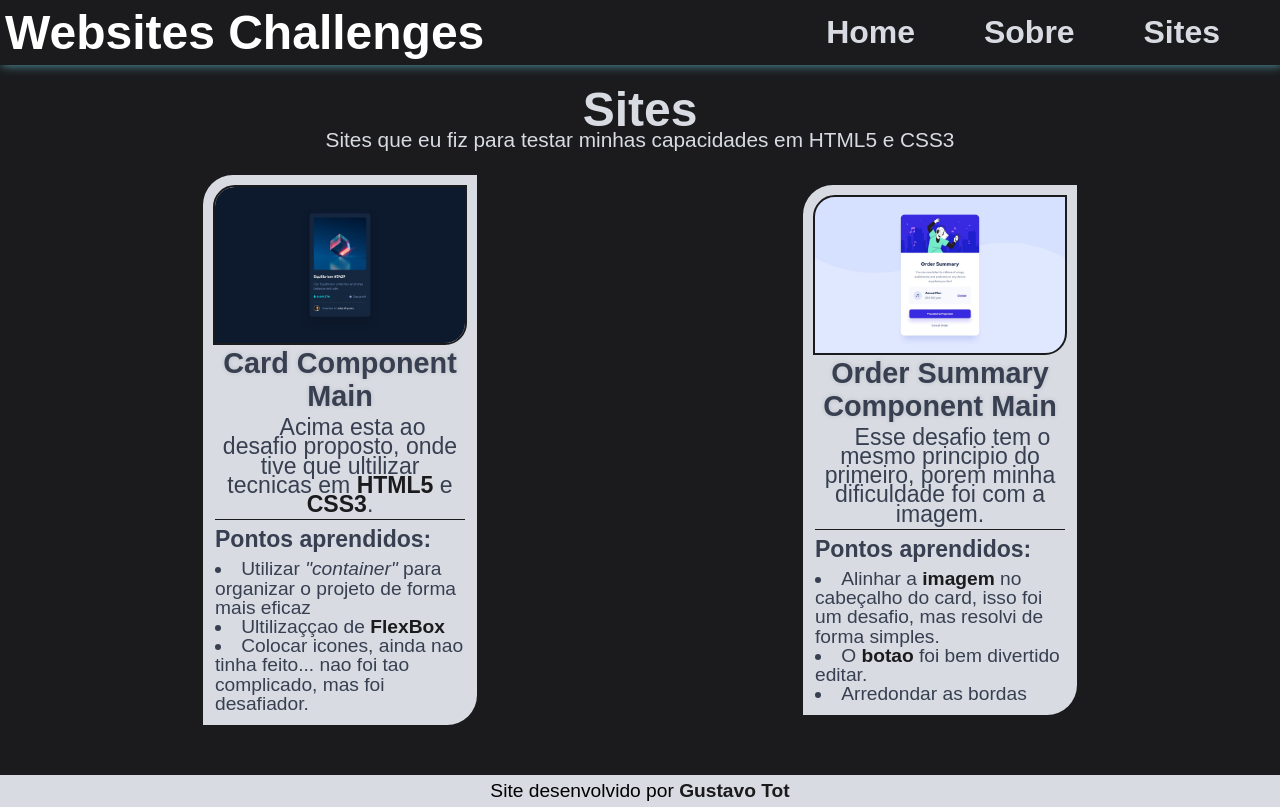
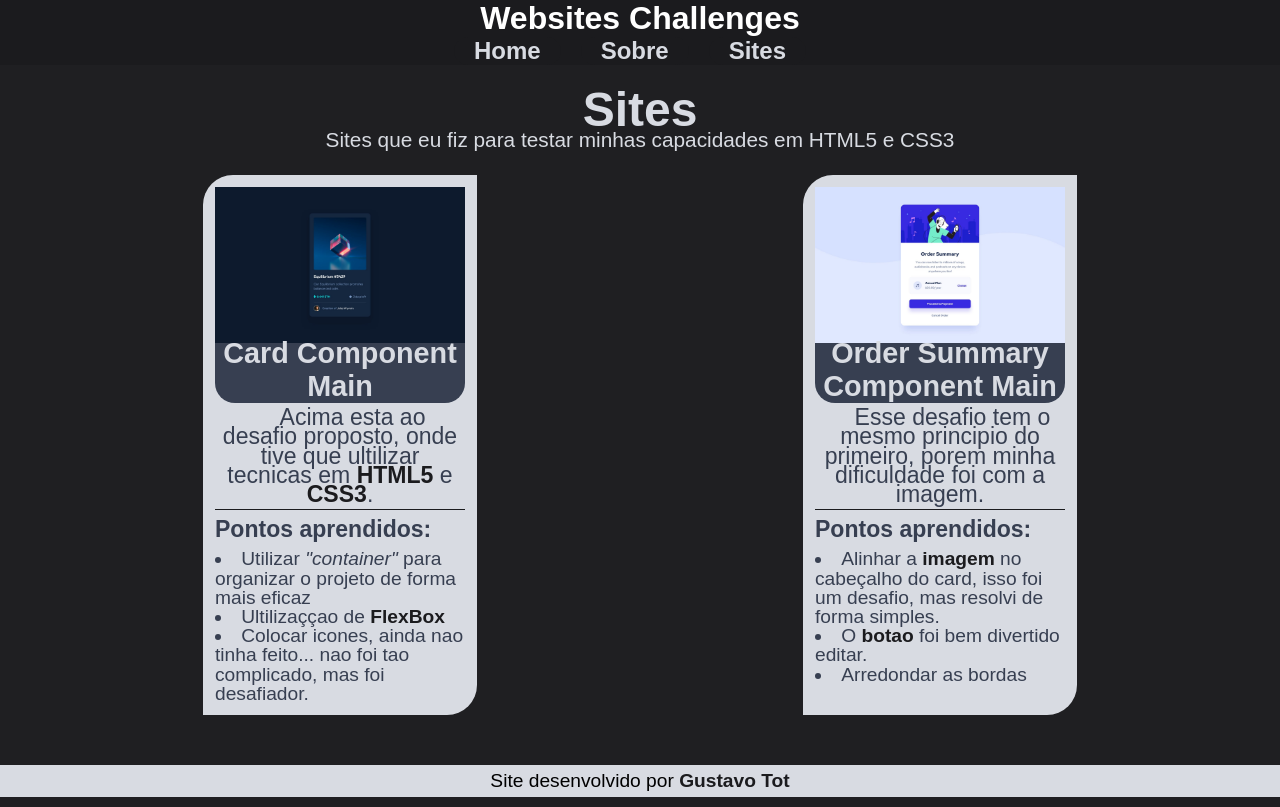
Before and after one commit to gustavotot/portifolio, a plain HTML site: page index.html in a window 1280 px wide. Drawn offline with Linux system fonts and the light colour scheme; a web font is replaced by a local one.

Commit message:
Atualização

```diff
--- /dev/null
+++ b/css/mobile.css
@@ -0,0 +1,34 @@
+@charset "UTF-8";
+
+
+:root{
+    /* Colors */
+    --color01: #d8dbe2;
+    --color02: #a9bcd0;
+    --color03: #58a4b0;
+    --color04: #373f51;
+    --color05: #1b1b1e;
+}
+
+header{
+    flex-direction: column;
+    padding: 10px;
+}
+
+#nav-container{
+    position: static;
+    flex-direction: column;
+    align-items: center;
+    justify-content: center;
+    width: 100%;
+}
+    #nav-container .nav-item{
+        text-align: center;
+        border-radius: 0;
+        width: 50%;
+        margin: 0;
+    }
+    #nav-container .nav-item:nth-child(2){
+        border-top: 1px solid;
+        border-bottom: 1px solid;
+    }
--- a/style.css
+++ b/css/style.css
@@ -10,8 +10,6 @@
     padding: 0;
 }
 :root{
-    margin: 0;
-    padding: 0;
     --font01: 'Red Hat Display', sans-serif;
     --font02: 'Dongle', sans-serif;
 
@@ -26,28 +24,31 @@
 /* Body */
 body{
     font-family: var(--font02);
-    background-color: var(--color05);
+    background-color: rgb(27, 27, 30,.98)
 }
 /* Header */
 header{
     display: flex;
-    position: sticky;
-    z-index: 99;
+    z-index: 80;
     top: 0;
-    justify-content: space-between;
+    justify-content: center;
     align-items: center;
     background-color: var(--color05);
-    box-shadow: 2px 0px 10px var(--color03);
 }
-    header > h1{
-        font-size: 3em;
-        margin: 5px;
-
+    .flut{
+        position: sticky;
+        top: 0;
+        font-size: 2em;
+        z-index: 99;
         color: white;
+        text-align: center;
+        background-color: #1b1b1ecb;
+        ;
     }
     /* Nav */
     header > #nav-container{
-        font-size: 2em;
+        display: flex;
+        font-size: 1.5em;
         margin: 0px 20px;
     }
     #nav-container .nav-item{
@@ -58,6 +59,10 @@ header{
         background-color: var(--color05);
         color: var(--color01);
         text-decoration: none;
+        transition: .3s background;
+    }
+    #nav-container .nav-item:hover{
+        background-color: var(--color04);
     }
 
 
@@ -68,7 +73,7 @@ header{
     flex-direction: column;
     margin: 20px;
     padding: 10px;
-
+    z-index: 80;
     color: var(--color01);
 }
     #sites #text{
@@ -90,7 +95,6 @@ header{
     display: flex;
     flex-wrap: wrap;
     justify-content: space-around;
-    align-items: center;
     margin: 10px;
 }
     .card{
@@ -99,7 +103,6 @@ header{
         align-items: center;
 
         width: 250px;
-        /* height: 350px; */
         padding: 12px;
         margin: 10px;
 
@@ -111,26 +114,29 @@ header{
     .titulo{
         text-align: center;
         font-size: 1.2em;
-        text-shadow: 0px 0px 5px rgba(0, 0, 0, 0.137);
+        width: 100%;
+        border-radius: 0px 0px 20px 20px;
+        margin-top: -10px;
+
+
+        color: var(--color01);
+        background-color: var(--color04);
     }
-    .img-container{
-        position: relative;
+    .img{
+        margin: 5px;
     }
-    .img-container img{
+     .img-container img{
+        overflow: 1px solid red;
         width: 100%;
-        border-radius: 20px 0px;
-        outline: 2px solid var(--color05);
     }
+
         span a{
-            position: absolute;
-            top: 0;
-            left: 0;
             width: 100%;
-            height: 94%;
-            border-radius: 20px 0px;
+            height: 62%;
+            border-radius: 20px 0px 0px 0px;
             background-color: aqua;
             opacity: 0;
-            z-index: 98;
+            z-index: 15;
             transition: .5s opacity;
         }
         span a:hover{
--- a/index.html
+++ b/index.html
@@ -6,16 +6,19 @@
     <meta name="viewport" content="width=device-width, initial-scale=1.0">
     <title>Links</title>
 
-    <link rel="stylesheet" href="style.css">
+    <link rel="stylesheet" href="css/style.css">
+    <link rel="stylesheet" media="screen and (max-width: 650px)" href="css/mobile.css">
 </head>
 <body>
+    <h1 class="flut">Websites Challenges</h1>
     <header>
-        <h1>Websites Challenges</h1>
+
         <nav id="nav-container">
             <a href="#" class="nav-item">Home</a>
             <a href="#" class="nav-item">Sobre</a>
             <a href="#" class="nav-item">Sites</a>
         </nav>
+
     </header>
 
     <main>
@@ -30,14 +33,16 @@
 
 
                     <div class="img-container">
-                        <div class="img">
-                            <span><a href="https://gustavotot.github.io/portifolio/card-component-main/" target="_blank"></a></span>
-                            <img src="card-component-main/design/desktop-design.jpg" alt="">
+
+
+                        <img src="card-component-main/design/desktop-design.jpg" alt="">
+
+                        <div class="titulo">
+                            <h2>Card Component Main</h2>
                         </div>
+
                     </div>
-                    <div class="titulo">
-                        <h2>Card Component Main</h2>
-                    </div>
+
 
                     <div class="info-container">
                         <p>
@@ -57,15 +62,14 @@
                 <!-- Card 02 -->
                 <article class="card">
                     <div class="img-container">
-                        <div class="img">
                             <span><a href="https://gustavotot.github.io/portifolio/order-summary-component-main/" target="_blank"></a></span>
                             <img src="order-summary-component-main/design/desktop-design.jpg" alt="">
-                        </div>
+                            <div class="titulo">
+                                <h2>Order Summary Component Main</h2>
+                            </div>
                     </div>
 
-                    <div class="titulo">
-                        <h2>Order Summary Component Main</h2>
-                    </div>
+
 
                     <div class="info-container">
                         <p>
```
Also changed, not shown: order-summary-component-main/index.html (+1 -0 lines).
